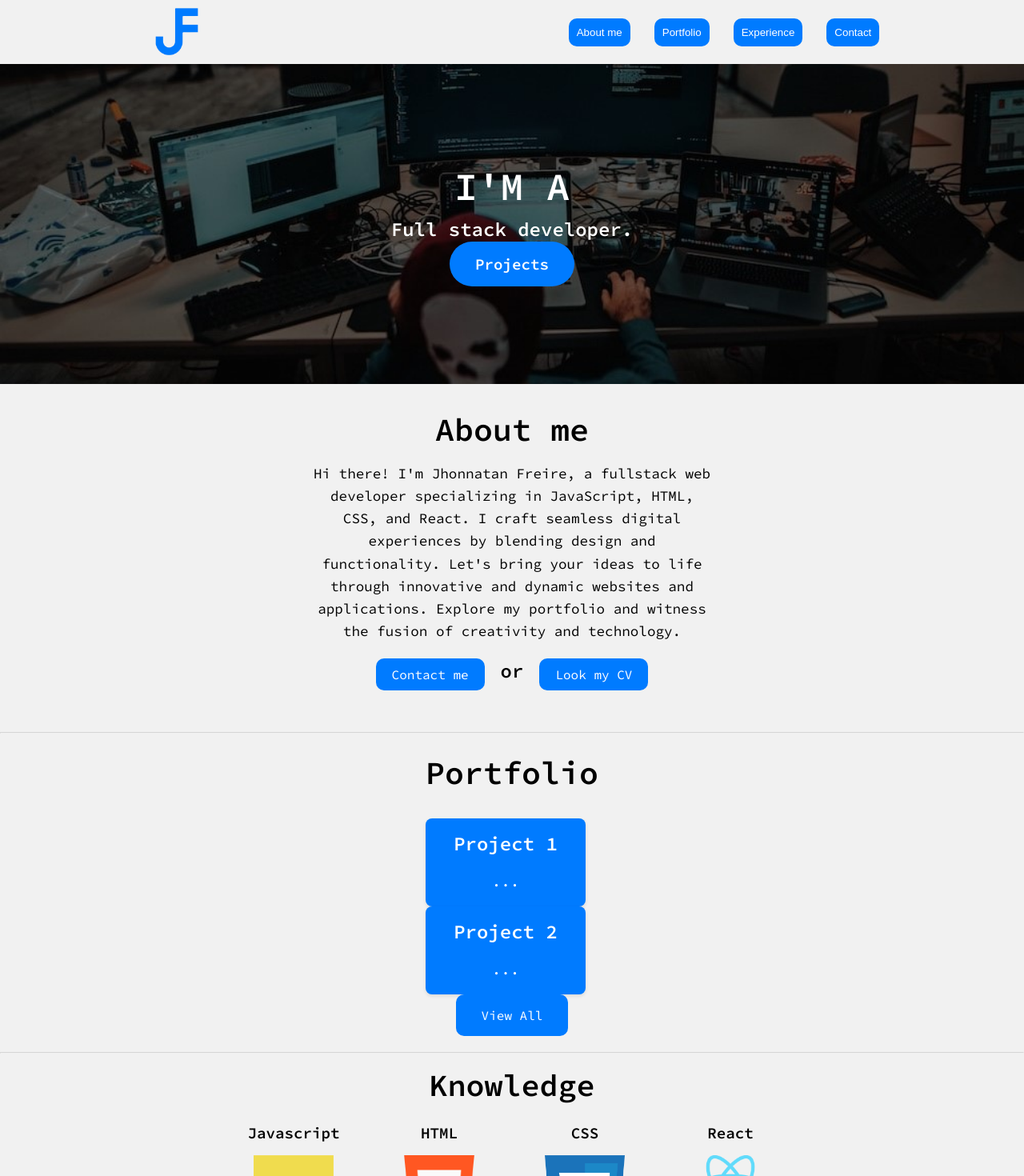
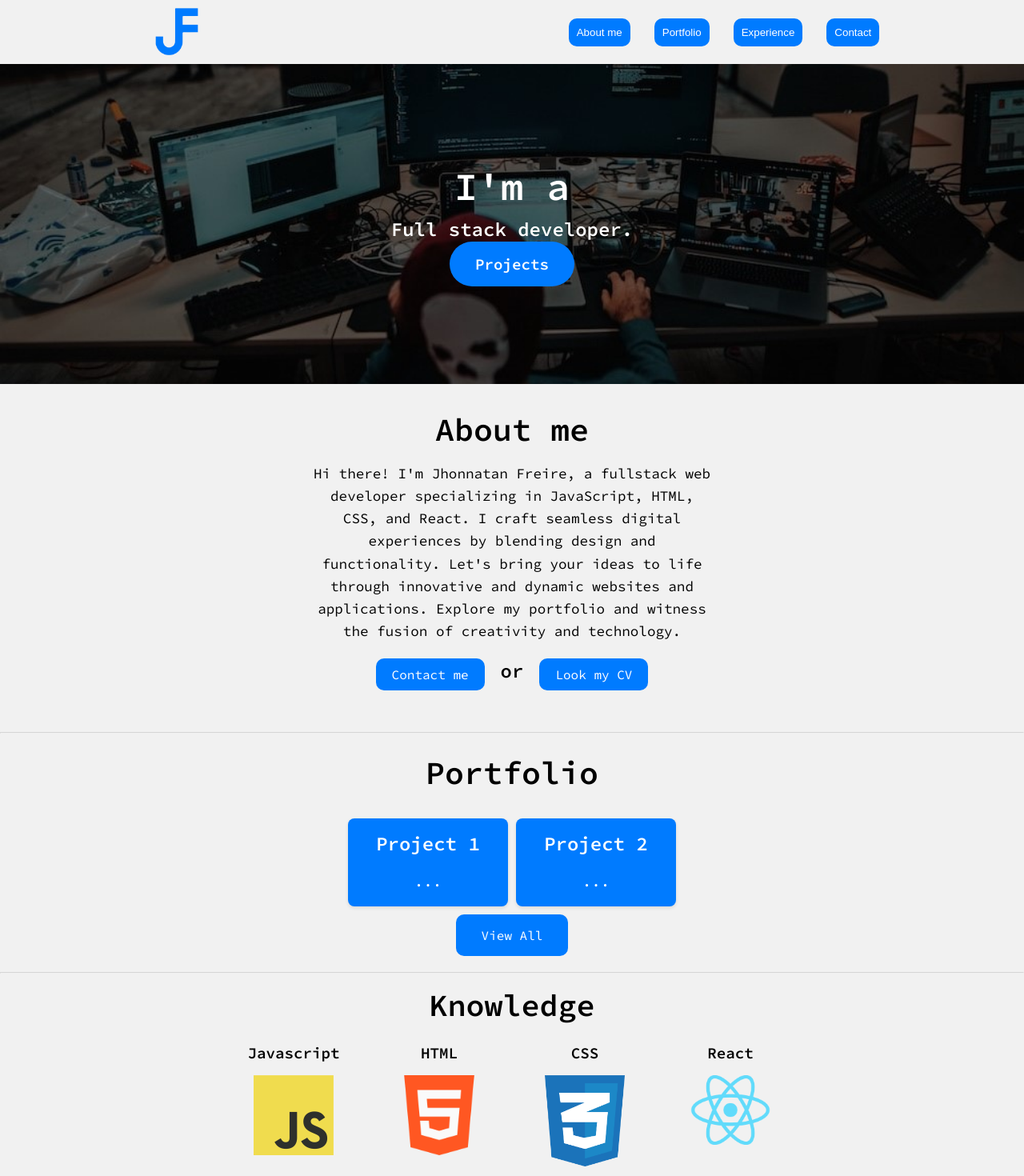
Before and after one commit to JhonnaFreire/portfolio, a React (Vite) app: page / in a window 1280 px wide. Shown: the top 1470 px of the page at 80% size. Built offline with nearby package versions, Linux system fonts and the light colour scheme.

Commit message:
functionality

```diff
--- a/src/components/Banner/Banner.css
+++ b/src/components/Banner/Banner.css
@@ -11,7 +11,6 @@
   text-align: center;
   color: white;
 }
-
 .banner::before {
     content: "";
     position: absolute;
@@ -21,18 +20,14 @@
     height: 100%;
     z-index: -1;
 }
-
 .banner__title {
   font-size: 3rem;
   font-weight: bold;
   margin-bottom: 0.5rem;
-  text-transform: uppercase;
 }
-
 .banner__title.banner__title__h2 {
   font-size: 2.5rem;
 }
-
 .banner__button {
   font-size: 1.2rem;
   font-weight: bold;
@@ -45,24 +40,19 @@
   transition: background-color 0.2 ease;
   border-radius: 30px;
 }
-
 .banner__button:hover {
   background-color: rgba(255, 255, 255, 0.2);
 }
-
 @media screen and (max-width: 768px) {
   .banner {
     font-size: 1.8rem;
   }
-
   .banner__title {
     font-size: 2.5rem;
   }
-
   .banner__title.banner__title__h2 {
     font-size: 2rem;
   }
-
   .banner__button {
     font-size: 1rem;
     padding: 0.8rem 1.5rem;
--- a/src/components/Banner/Banner.jsx
+++ b/src/components/Banner/Banner.jsx
@@ -13,7 +13,7 @@ const Banner = () => {
   return (
     <div className="banner">
     <h2 className="banner__title">I'm a </h2>
-    <h2 className="banner__title__h2">Full stack developer.</h2>
+    <h2 className="banner__title__h2"> Full stack developer.</h2>
     <button className="banner__button" onClick={() => scrollToSection("portfolio")}>Projects</button>
     </div>
   )
--- a/src/components/Contact/Contact.jsx
+++ b/src/components/Contact/Contact.jsx
@@ -62,7 +62,7 @@ const Contact = () => {
         />
         <textarea
           className="contact__input_message"
-          placeholder="Message"
+          placeholder=" Message"
           value={message}
           onChange={(e) => setMessage(e.target.value)}
         />
--- a/src/components/Portfolio/Portfolio.css
+++ b/src/components/Portfolio/Portfolio.css
@@ -5,12 +5,17 @@
   text-align: center;
   padding-top: 1.5rem;
 }
+.portfolio__container {
+  display: grid;
+  justify-content: center;
+  gap: 10px;
+  padding-bottom: 10px;
+}
 .portfolio__title {
   font-size: 2.5rem;
   margin-bottom: 2rem;
   color: black;
 }
-
 .portfolio__project {
   width: 200px;
   background-color: #007bff;
```
